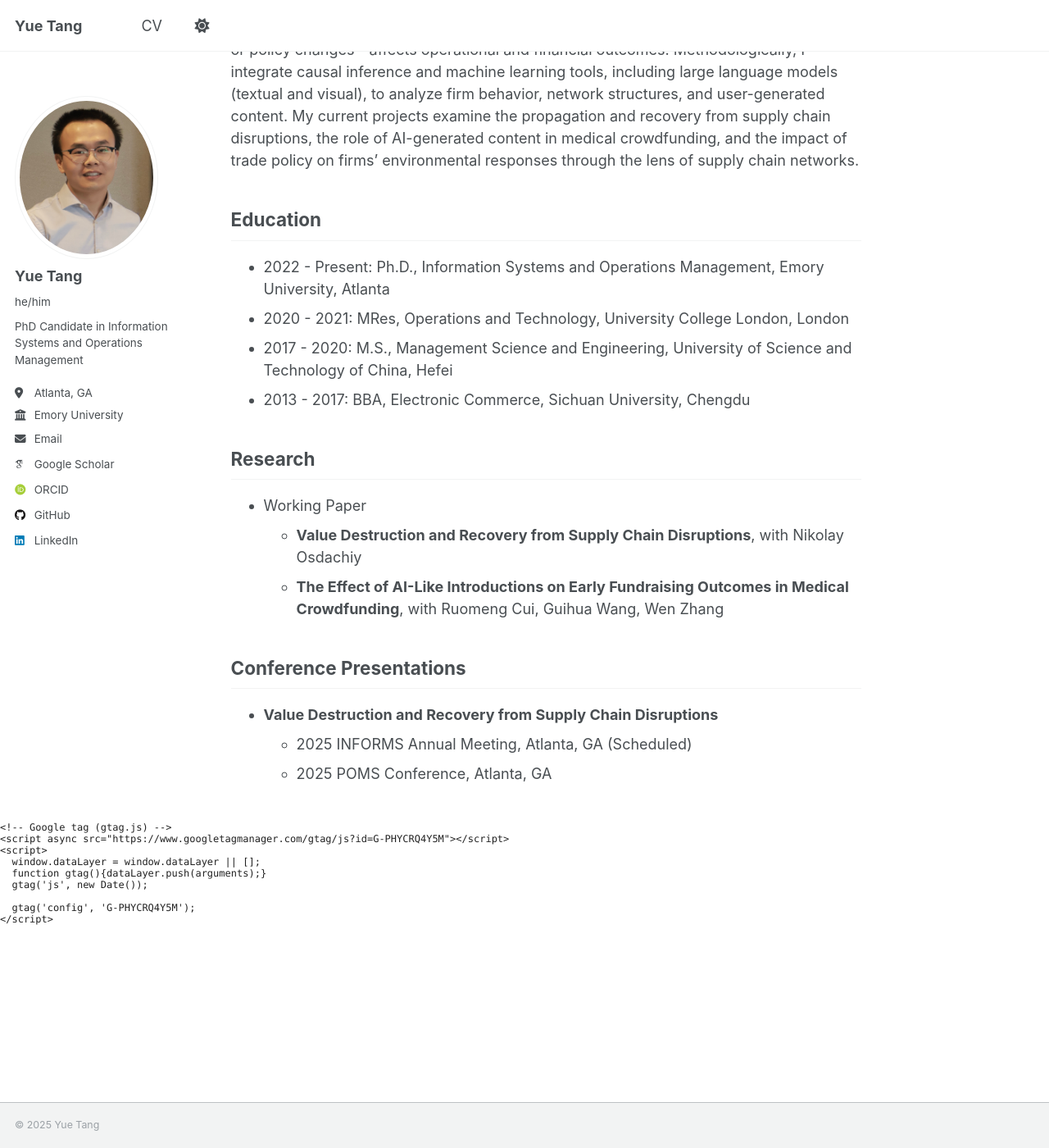
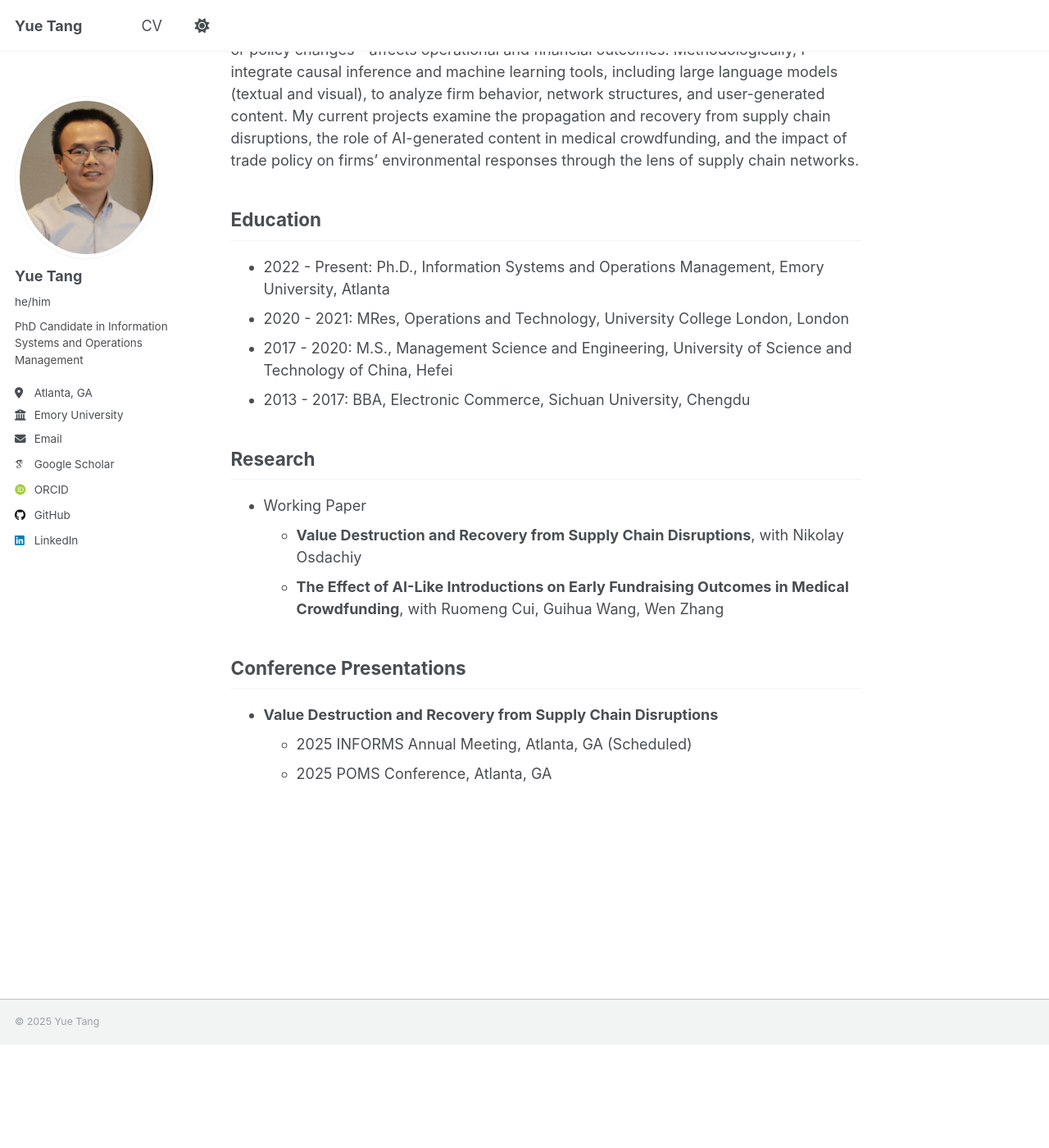
Before and after one commit to YueTang-YT/YueTang-YT.github.io, a Jekyll site: the page built from _pages/about.md, in a window 1280 px wide and 1400 px high, scrolled down 251 px. Shown: the whole window at 82% size. Built offline with Jekyll 4.4.1, drawn with Linux system fonts in a browser that asks for light colours; some web fonts are replaced; after the commit the page ends 1525 px from its top, so only the background shows below that.

Commit message:
Update google-analytics-4.html

```diff
--- a/_includes/analytics-providers/google-analytics-4.html
+++ b/_includes/analytics-providers/google-analytics-4.html
@@ -1,26 +1,9 @@
-<!DOCTYPE html PUBLIC "-//W3C//DTD HTML 4.01//EN" "http://www.w3.org/TR/html4/strict.dtd">
-<html>
-<head>
-  <meta http-equiv="Content-Type" content="text/html; charset=utf-8">
-  <meta http-equiv="Content-Style-Type" content="text/css">
-  <title></title>
-  <meta name="Generator" content="Cocoa HTML Writer">
-  <meta name="CocoaVersion" content="2575.6">
-  <style type="text/css">
-    p.p1 {margin: 0.0px 0.0px 0.0px 0.0px; font: 12.0px Menlo; color: #000000; color: rgba(0, 0, 0, 0.87); -webkit-text-stroke: rgba(0, 0, 0, 0.87); background-color: #ffffff}
-    p.p2 {margin: 0.0px 0.0px 0.0px 0.0px; font: 12.0px Menlo; color: #000000; color: rgba(0, 0, 0, 0.87); -webkit-text-stroke: rgba(0, 0, 0, 0.87); background-color: #ffffff; min-height: 14.0px}
-    span.s1 {font-kerning: none}
-  </style>
-</head>
-<body>
-<p class="p1"><span class="s1">&lt;!-- Google tag (gtag.js) --&gt;</span></p>
-<p class="p1"><span class="s1">&lt;script async src="https://www.googletagmanager.com/gtag/js?id=G-PHYCRQ4Y5M"&gt;&lt;/script&gt;</span></p>
-<p class="p1"><span class="s1">&lt;script&gt;</span></p>
-<p class="p1"><span class="s1"><span class="Apple-converted-space">  </span>window.dataLayer = window.dataLayer || [];</span></p>
-<p class="p1"><span class="s1"><span class="Apple-converted-space">  </span>function gtag(){dataLayer.push(arguments);}</span></p>
-<p class="p1"><span class="s1"><span class="Apple-converted-space">  </span>gtag('js', new Date());</span></p>
-<p class="p2"><span class="s1"></span><br></p>
-<p class="p1"><span class="s1"><span class="Apple-converted-space">  </span>gtag('config', 'G-PHYCRQ4Y5M');</span></p>
-<p class="p1"><span class="s1">&lt;/script&gt;</span></p>
-</body>
-</html>
+<!-- Google tag (gtag.js) -->
+<script async src="https://www.googletagmanager.com/gtag/js?id=G-PHYCRQ4Y5M"></script>
+<script>
+  window.dataLayer = window.dataLayer || [];
+  function gtag(){dataLayer.push(arguments);}
+  gtag('js', new Date());
+
+  gtag('config', 'G-PHYCRQ4Y5M');
+</script>
```
